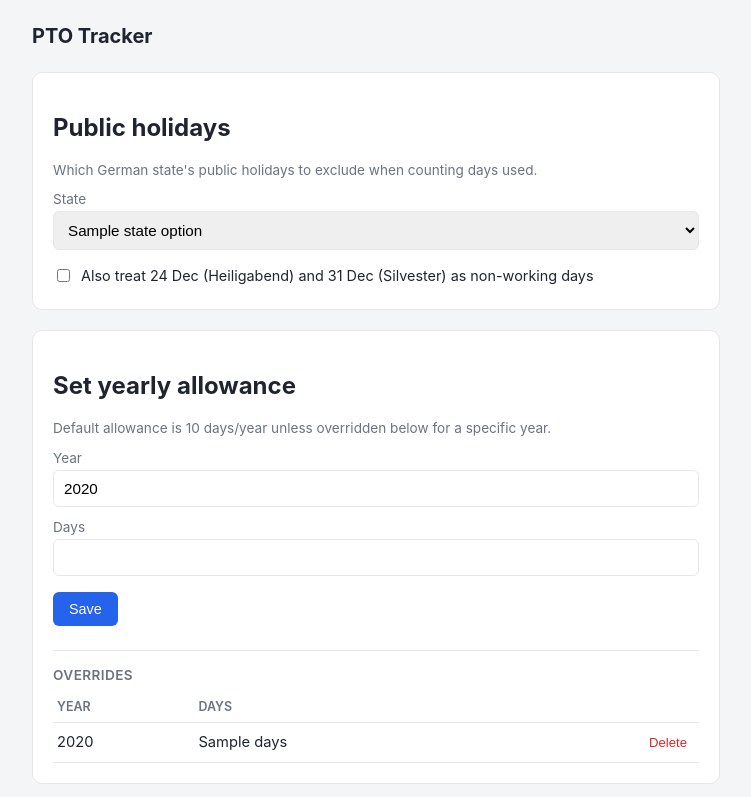
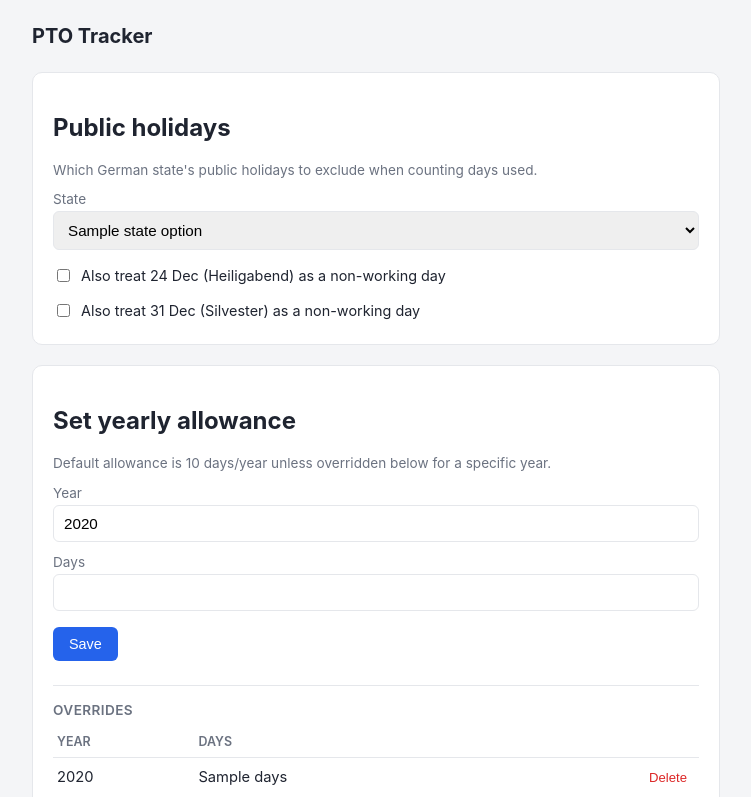
Before and after one commit to Boisti13/pto-tracker, a Flask app: template templates/allowance.html in a window 1280 px wide. Shown: the top 797 px of the page, without its empty margins (264-1015 px from the left). Run offline with Flask 3, Linux system fonts and the light colour scheme; the template is opened without the code that fills it: most values are stand-ins (such as "Sample title", 1, 10 or a date in 2020).

Commit message:
Split Dec 24/31 into separate toggles, fix Silvester missing from dashboard
Two fixes:

- The combined "24 Dec and 31 Dec" checkbox is now two independent
  checkboxes (extra_holiday_dec24 / extra_holiday_dec31 settings), so
  either can be toggled without the other. Reading falls back to the
  old combined "extra_holidays_dec" setting when a new key isn't set
  yet, so an instance that already had the combined toggle on keeps
  behaving the same until the user changes one of the two boxes
  explicitly — no migration step needed.
- The dashboard's "upcoming public holidays" list was hard-capped at
  the first 5 entries. With both Christmas holidays and the two extra
  December dates clustered together, that cutoff was silently
  dropping Silvester (31 Dec) from the list even though it was
  correctly excluded from day-counting behind the scenes. Removed the
  cap — the list just shows everything left in the current year now
  (worst case, all 16 states, is well under a screenful).

Verified locally: unchecking just the 31 Dec box left 24 Dec's
exclusion untouched (PTO entry stayed at 3 days) while a 28-31 Dec
overtime entry went back to counting all 4 days (31:12) once Dec 31
was no longer excluded; Silvester now appears in the dashboard's
holiday list alongside Heiligabend. Deployed and re-verified on the
live LXC before pushing to dev.

Co-Authored-By: Claude Sonnet 5 <noreply@anthropic.com>

```diff
--- a/app.py
+++ b/app.py
@@ -128,22 +128,28 @@ def get_holiday_state():
     return state if state in GERMAN_STATES else DEFAULT_STATE
 
 
-EXTRA_HOLIDAYS = [("Heiligabend", 12, 24), ("Silvester", 12, 31)]
+EXTRA_HOLIDAYS = [("dec24", "Heiligabend", 12, 24), ("dec31", "Silvester", 12, 31)]
 
 
-def get_extra_holidays_enabled():
-    return get_setting("extra_holidays_dec", "0") == "1"
+def get_extra_holiday_enabled(key):
+    value = get_setting(f"extra_holiday_{key}")
+    if value is None:
+        # Fall back to the old combined on/off toggle this replaced, so a
+        # setting made before the two were split apart still applies.
+        value = get_setting("extra_holidays_dec", "0")
+    return value == "1"
 
 
 def extra_holidays_for_years(start_year, end_year):
-    """24 Dec and 31 Dec, if the user has opted in — not official public
-    holidays in any German state, but commonly treated as non-working days.
+    """24 Dec and/or 31 Dec, for whichever the user has opted into — neither
+    is an official public holiday in any German state, but both are
+    commonly treated as non-working days.
     """
-    if not get_extra_holidays_enabled():
-        return {}
     result = {}
-    for y in range(start_year, end_year + 1):
-        for name, month, day in EXTRA_HOLIDAYS:
+    for key, name, month, day in EXTRA_HOLIDAYS:
+        if not get_extra_holiday_enabled(key):
+            continue
+        for y in range(start_year, end_year + 1):
             result[date(y, month, day)] = name
     return result
 
@@ -382,7 +388,7 @@ def dashboard():
     carryover = get_carryover(year)
     state = get_holiday_state()
     all_holidays = {**state_holidays(date.today().year, state), **extra_holidays_for_years(date.today().year, date.today().year)}
-    upcoming_holidays = sorted((d, name) for d, name in all_holidays.items() if d >= date.today())[:5]
+    upcoming_holidays = sorted((d, name) for d, name in all_holidays.items() if d >= date.today())
 
     overtime_balances = {acc: get_overtime_balance(acc) for acc in OVERTIME_ACCOUNTS}
     daily = get_daily_hours()
@@ -763,7 +769,8 @@ def allowance():
         current_year=date.today().year,
         state_options=sorted(GERMAN_STATES.items(), key=lambda kv: kv[1]),
         holiday_state=get_holiday_state(),
-        extra_holidays_enabled=get_extra_holidays_enabled(),
+        extra_dec24_enabled=get_extra_holiday_enabled("dec24"),
+        extra_dec31_enabled=get_extra_holiday_enabled("dec31"),
     )
 
 
@@ -773,7 +780,8 @@ def set_holiday_state():
     state = request.form.get("state", "")
     if state in GERMAN_STATES:
         set_setting("holiday_state", state)
-    set_setting("extra_holidays_dec", "1" if request.form.get("extra_holidays") == "1" else "0")
+    set_setting("extra_holiday_dec24", "1" if request.form.get("extra_dec24") == "1" else "0")
+    set_setting("extra_holiday_dec31", "1" if request.form.get("extra_dec31") == "1" else "0")
     return redirect(url_for("allowance"))
 
 
--- a/templates/allowance.html
+++ b/templates/allowance.html
@@ -13,9 +13,14 @@
       {% endfor %}
     </select>
     <label class="checkbox-row">
-      <input type="checkbox" name="extra_holidays" value="1" onchange="this.form.submit()"
-             {{ "checked" if extra_holidays_enabled else "" }}>
-      <span>Also treat 24 Dec (Heiligabend) and 31 Dec (Silvester) as non-working days</span>
+      <input type="checkbox" name="extra_dec24" value="1" onchange="this.form.submit()"
+             {{ "checked" if extra_dec24_enabled else "" }}>
+      <span>Also treat 24 Dec (Heiligabend) as a non-working day</span>
+    </label>
+    <label class="checkbox-row">
+      <input type="checkbox" name="extra_dec31" value="1" onchange="this.form.submit()"
+             {{ "checked" if extra_dec31_enabled else "" }}>
+      <span>Also treat 31 Dec (Silvester) as a non-working day</span>
     </label>
   </form>
 </div>
```
